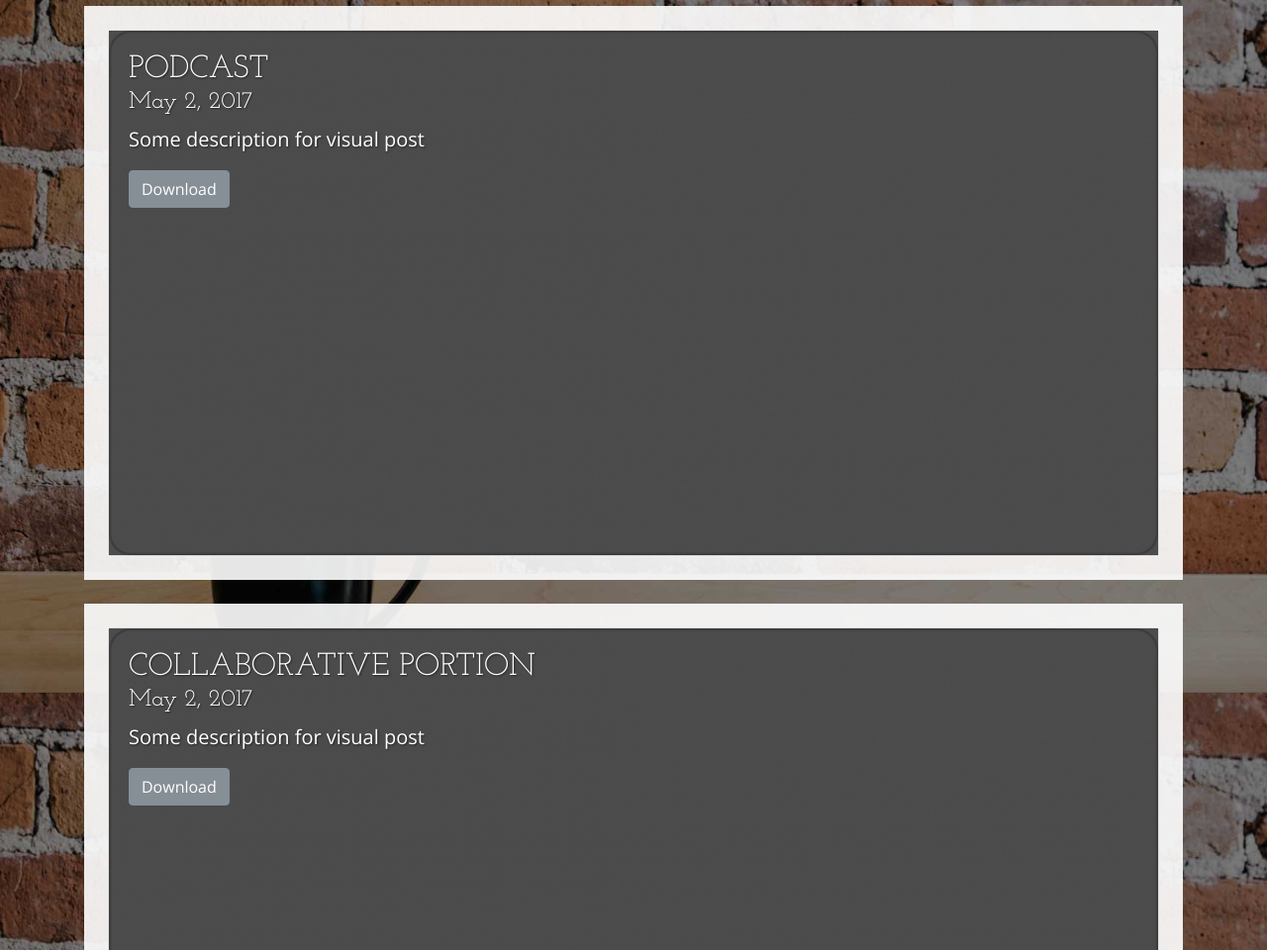
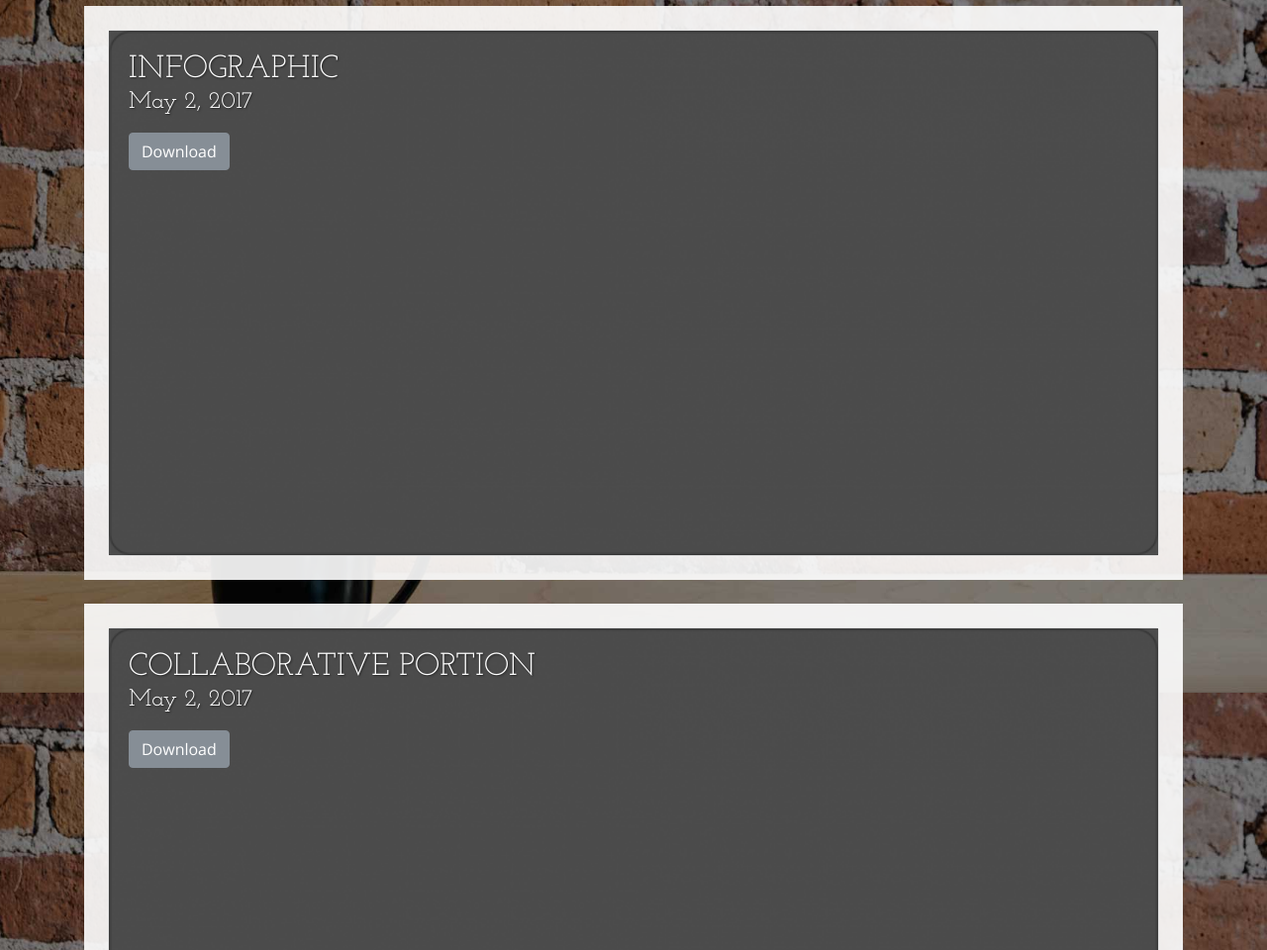
Before and after one commit to mhansen36/mhansen36.github.io, a website: page blog.html in a window 1280 px wide. Shown: the part 2500-3460 px from the top of the page at 99% size. Drawn offline with nearby package versions, Linux system fonts and the light colour scheme.

Commit message:
hello world 2

```diff
--- a/blog.html
+++ b/blog.html
@@ -99,9 +99,9 @@
         <div class="card card-inverse">
           <img class="card-img img-fluid w-100" src="white.png" alt="">
           <div class="card-img-overlay bg-overlay">
-            <h2 class="card-title text-shadow text-white text-uppercase mb-0">Podcast</h2>
+            <h2 class="card-title text-shadow text-white text-uppercase mb-0">Infographic</h2>
             <h4 class="text-shadow text-white">May 2, 2017</h4>
-            <p class="lead card-text text-shadow text-white w-50 d-none d-lg-block"> Some description for visual post</p>
+            <p class="lead card-text text-shadow text-white w-50 d-none d-lg-block"></p>
             <a href="Visual Portion.pdf" class="btn btn-secondary">Download</a>
 
 
@@ -115,7 +115,7 @@
           <div class="card-img-overlay bg-overlay">
             <h2 class="card-title text-shadow text-white text-uppercase mb-0">Collaborative Portion</h2>
             <h4 class="text-shadow text-white">May 2, 2017</h4>
-            <p class="lead card-text text-shadow text-white w-50 d-none d-lg-block"> Some description for visual post</p>
+            <p class="lead card-text text-shadow text-white w-50 d-none d-lg-block"></p>
             <a href="portion.docx" class="btn btn-secondary">Download</a>
 
 
```
Also changed, not shown: 1 other file.
